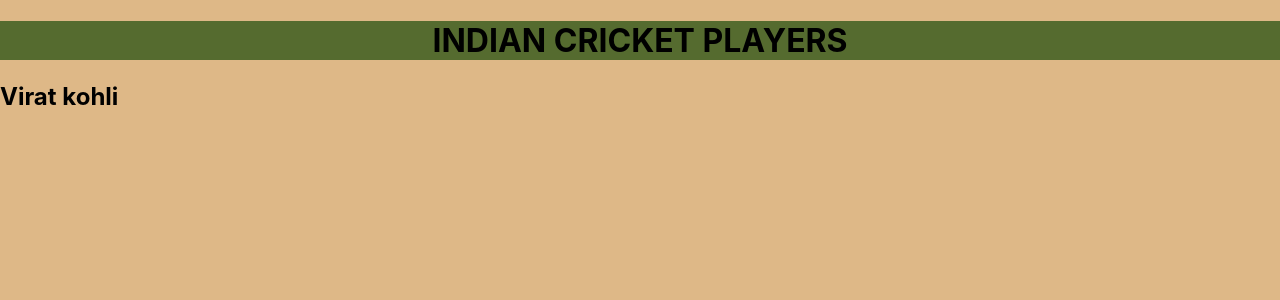
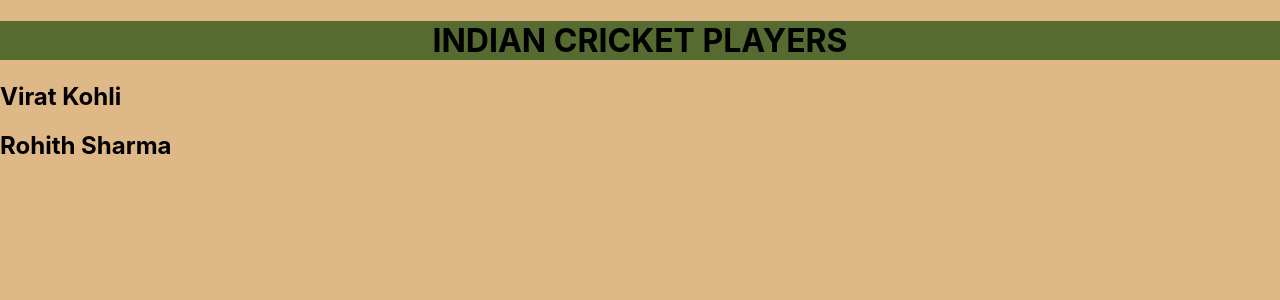
Before and after one commit to JorigeVenkatesh/Clone-Repository, a React (Create React App) app: page / in a window 1280 px wide. Shown: the top 300 px of the page. Built offline with nearby package versions, Linux system fonts and the light colour scheme.

Commit message:
added rohith sharma

```diff
--- a/src/App.js
+++ b/src/App.js
@@ -6,7 +6,8 @@ function App() {
   return (
       <div className='continer'>
       <h1>INDIAN CRICKET PLAYERS</h1>
-      <h2>Virat kohli</h2>
+      <h2>Virat Kohli</h2>
+      <h2>Rohith Sharma</h2>
       </div>
 
   );
```
